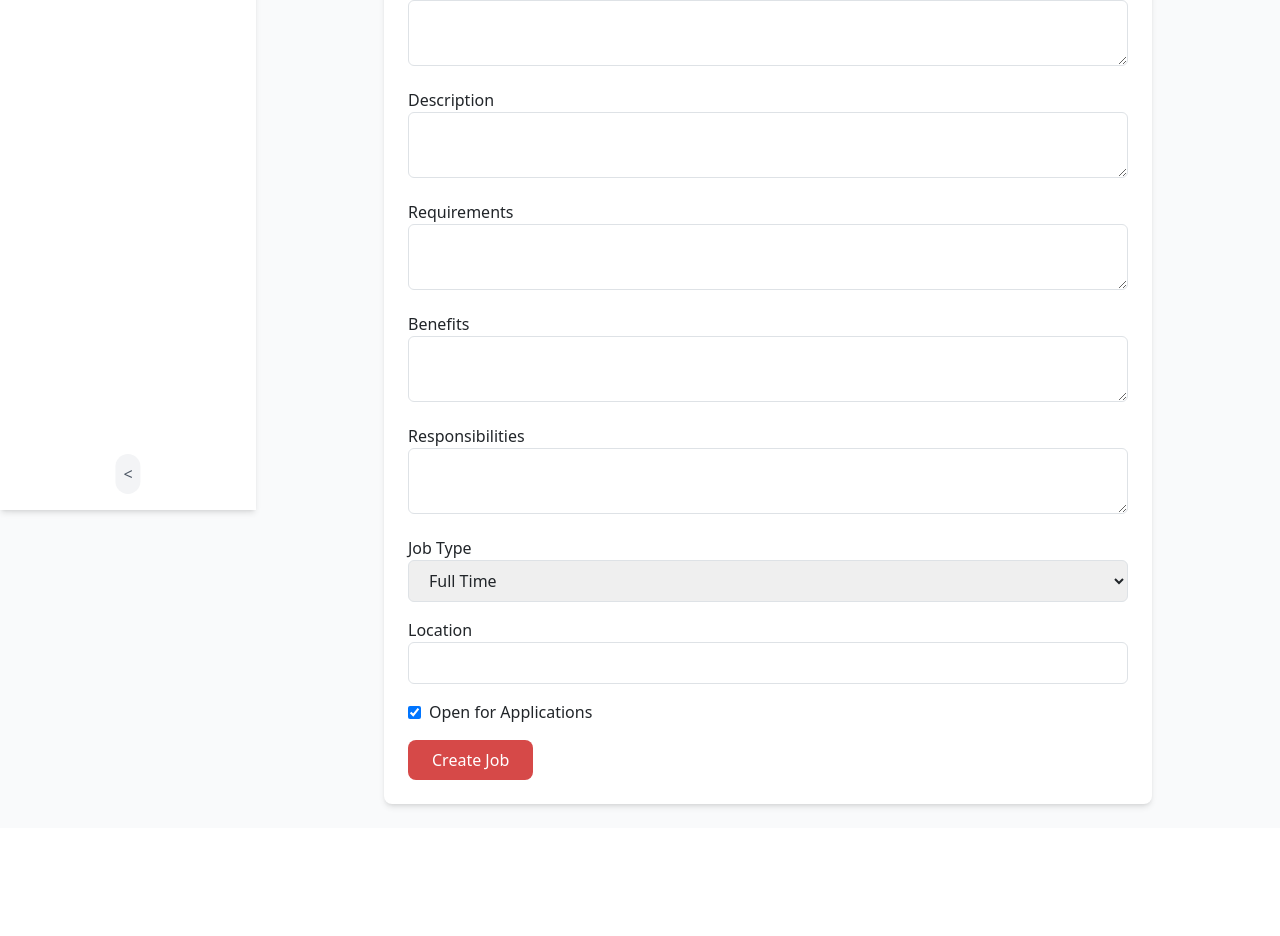
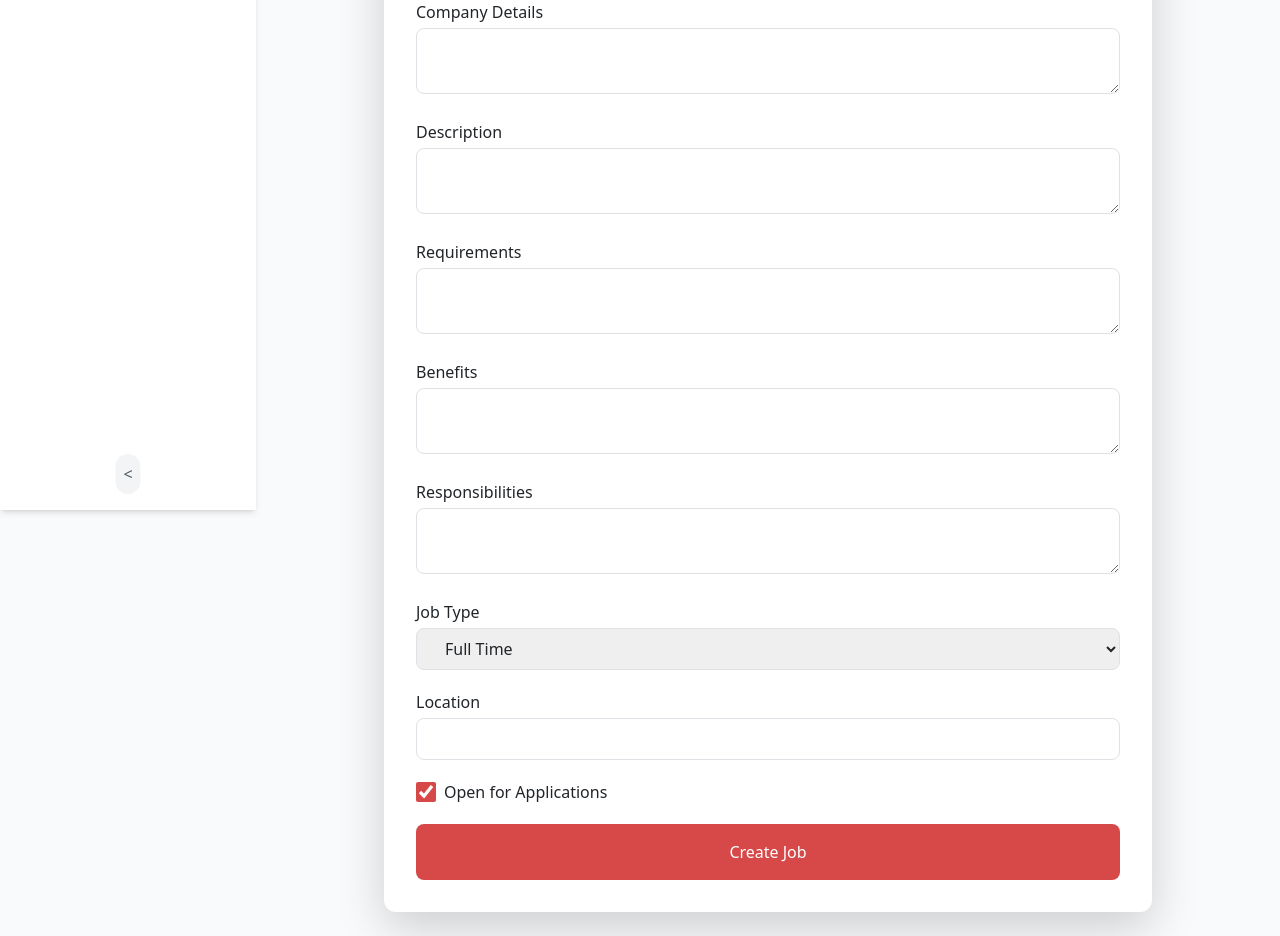
Before and after one commit to NeuralFlex/NerualHire-Frontend, a React (Create React App) app: page /create-job in a window 1280 px wide. Shown: the part 290-1226 px from the top of the page. Before the commit the page ends 1118 px from the top, so only its background shows below. Built offline with nearby package versions, Linux system fonts and the light colour scheme; sample sign-in values are in the browser's storage; a small style sheet from the web is missing.

Commit message:
CreateJob.jsx Updations

```diff
--- a/src/components/Dashboard.jsx
+++ b/src/components/Dashboard.jsx
@@ -126,14 +126,15 @@ const Dashboard = () => {
 
                   <button
                     onClick={() => handleToggleStatus(job.id, job.is_open)}
-                    className={`${
+                    className={`px-4 py-2 rounded-lg text-sm font-medium transition ${
                       job.is_open
-                        ? "bg-gray-300 text-white-700 hover:bg-gray-100"
-                        : "bg-green-100 text-green-700 hover:bg-green-200"
-                    } px-4 py-2 rounded-lg text-sm transition`}
+                        ? "bg-gray-400 text-white hover:bg-gray-500"  // Close Job
+                        : "bg-[#6B7280] text-white hover:bg-[#14B8A7]]" // Reopen Job
+                    }`}
                   >
                     {job.is_open ? "Close Job" : "Reopen Job"}
                   </button>
+
 
                   <button
                     onClick={() => handleDelete(job.id)}
--- a/src/components/create-job.jsx
+++ b/src/components/create-job.jsx
@@ -1,6 +1,6 @@
 import React, { useState } from "react";
-import axios from "axios";
 import { useNavigate } from "react-router-dom";
+import API from "../api/api"; // use your axios instance
 
 const CreateJobPage = () => {
   const navigate = useNavigate();
@@ -28,15 +28,23 @@ const CreateJobPage = () => {
 
   const handleSubmit = async (e) => {
     e.preventDefault();
+    setError("");
+    setSuccess("");
+
     try {
-      const token = localStorage.getItem("access"); // admin JWT
-      await axios.post("http://127.0.0.1:8000/api/jobs/", formData, {
+      // Convert to FormData
+      const form = new FormData();
+      Object.entries(formData).forEach(([key, value]) => {
+        form.append(key, value);
+      });
+
+      await API.post("jobs/", form, {
         headers: {
-          Authorization: `Bearer ${token}`,
+          "Content-Type": "multipart/form-data",
         },
       });
+
       setSuccess("Job created successfully!");
-      setError("");
       setFormData({
         title: "",
         company_details: "",
@@ -49,97 +57,102 @@ const CreateJobPage = () => {
         is_open: true,
       });
 
-      setTimeout(() => navigate("/admin-dashboard"), 1500);
+      setTimeout(() => navigate("/dashboard"), 1500);
     } catch (err) {
-      setError("Failed to create job. Please check your input.");
-      setSuccess("");
+      console.error(err.response?.data || err);
+      const message =
+        err.response?.data?.title ||
+        err.response?.data?.type ||
+        JSON.stringify(err.response?.data) ||
+        "Failed to create job. Please check your input.";
+      setError(message);
     }
   };
 
   return (
-    <div className="max-w-3xl mx-auto p-6 bg-white shadow-md rounded-lg mt-6">
-      <h2 className="text-2xl font-bold mb-4 text-[#D64948]">Create Job</h2>
+    <div className="max-w-3xl mx-auto p-8 bg-white shadow-lg rounded-xl mt-8">
+      <h2 className="text-2xl font-bold mb-6 text-[#D64948]">Create Job</h2>
 
-      {error && <p className="text-red-600 mb-2">{error}</p>}
-      {success && <p className="text-green-600 mb-2">{success}</p>}
+      {error && <p className="text-red-600 mb-4">{error}</p>}
+      {success && <p className="text-green-600 mb-4">{success}</p>}
 
-      <form onSubmit={handleSubmit} className="space-y-4">
-        {/* Title */}
+      <form onSubmit={handleSubmit} className="space-y-5">
+        {/* Job Title */}
         <div>
-          <label className="block font-medium">Job Title</label>
+          <label className="block font-medium mb-1">Job Title</label>
           <input
             type="text"
             name="title"
             value={formData.title}
             onChange={handleChange}
             required
-            className="w-full border rounded px-3 py-2"
+            className="w-full border rounded-lg px-4 py-2 focus:outline-none focus:ring-2 focus:ring-[#D64948]"
           />
         </div>
 
         {/* Company Details */}
         <div>
-          <label className="block font-medium">Company Details</label>
+          <label className="block font-medium mb-1">Company Details</label>
           <textarea
             name="company_details"
             value={formData.company_details}
             onChange={handleChange}
-            className="w-full border rounded px-3 py-2"
+            className="w-full border rounded-lg px-4 py-2 focus:outline-none focus:ring-2 focus:ring-[#D64948]"
           />
         </div>
 
         {/* Description */}
         <div>
-          <label className="block font-medium">Description</label>
+          <label className="block font-medium mb-1">Description</label>
           <textarea
             name="description"
             value={formData.description}
             onChange={handleChange}
-            className="w-full border rounded px-3 py-2"
+            className="w-full border rounded-lg px-4 py-2 focus:outline-none focus:ring-2 focus:ring-[#D64948]"
           />
         </div>
 
         {/* Requirements */}
         <div>
-          <label className="block font-medium">Requirements</label>
+          <label className="block font-medium mb-1">Requirements</label>
           <textarea
             name="requirements"
             value={formData.requirements}
             onChange={handleChange}
-            className="w-full border rounded px-3 py-2"
+            className="w-full border rounded-lg px-4 py-2 focus:outline-none focus:ring-2 focus:ring-[#D64948]"
           />
         </div>
 
         {/* Benefits */}
         <div>
-          <label className="block font-medium">Benefits</label>
+          <label className="block font-medium mb-1">Benefits</label>
           <textarea
             name="benefits"
             value={formData.benefits}
             onChange={handleChange}
-            className="w-full border rounded px-3 py-2"
+            className="w-full border rounded-lg px-4 py-2 focus:outline-none focus:ring-2 focus:ring-[#D64948]"
           />
         </div>
 
         {/* Responsibilities */}
         <div>
-          <label className="block font-medium">Responsibilities</label>
+          <label className="block font-medium mb-1">Responsibilities</label>
           <textarea
             name="responsibilities"
             value={formData.responsibilities}
             onChange={handleChange}
-            className="w-full border rounded px-3 py-2"
+            className="w-full border rounded-lg px-4 py-2 focus:outline-none focus:ring-2 focus:ring-[#D64948]"
           />
         </div>
 
         {/* Job Type */}
         <div>
-          <label className="block font-medium">Job Type</label>
+          <label className="block font-medium mb-1">Job Type</label>
           <select
             name="type"
             value={formData.type}
             onChange={handleChange}
-            className="w-full border rounded px-3 py-2"
+            className="w-full border rounded-lg px-4 py-2 focus:outline-none focus:ring-2 focus:ring-[#D64948]"
           >
             <option value="full-time">Full Time</option>
             <option value="part-time">Part Time</option>
@@ -151,31 +164,32 @@ const CreateJobPage = () => {
 
         {/* Location */}
         <div>
-          <label className="block font-medium">Location</label>
+          <label className="block font-medium mb-1">Location</label>
           <input
             type="text"
             name="location"
             value={formData.location}
             onChange={handleChange}
-            className="w-full border rounded px-3 py-2"
+            className="w-full border rounded-lg px-4 py-2 focus:outline-none focus:ring-2 focus:ring-[#D64948]"
           />
         </div>
 
         {/* Is Open */}
-        <div className="flex items-center">
+        <div className="flex items-center gap-2">
           <input
             type="checkbox"
             name="is_open"
             checked={formData.is_open}
             onChange={handleChange}
-            className="mr-2"
+            className="h-5 w-5 accent-[#D64948]"
           />
           <label className="font-medium">Open for Applications</label>
         </div>
 
+        {/* Submit */}
         <button
           type="submit"
-          className="bg-[#D64948] text-white px-6 py-2 rounded-lg hover:bg-[#b73837] transition"
+          className="w-full bg-[#D64948] hover:bg-[#b73837] text-white font-medium px-6 py-3 rounded-lg transition"
         >
           Create Job
         </button>
```
